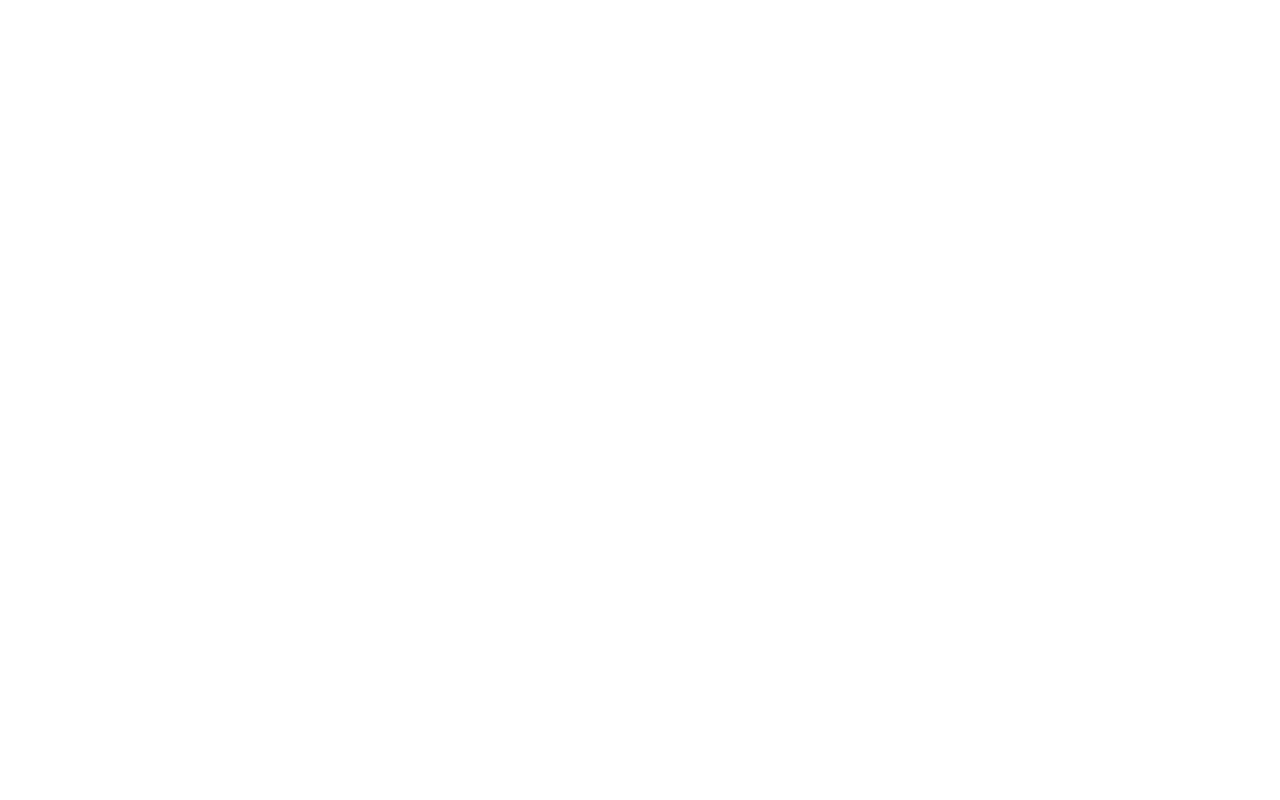
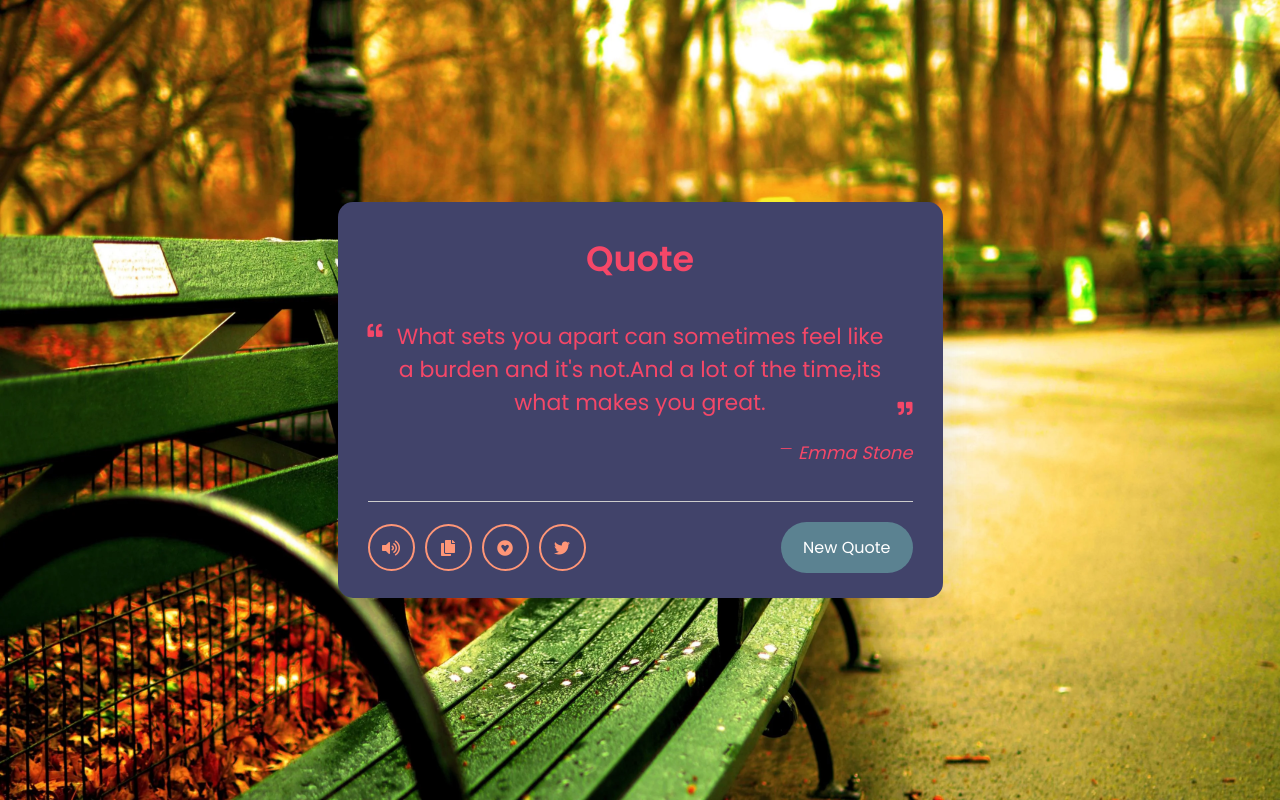
Before and after one commit to Allan-Ngugi/project, a plain HTML site: page index.html in a window 1280 px wide. Drawn offline with Linux system fonts and the light colour scheme.

Commit message:
Complete

```diff
--- a/index.html
+++ b/index.html
@@ -1,12 +1,39 @@
+
 <!DOCTYPE html>
-<html lang="en">
+<html lang="en" dir="ltr">
 <head>
-  <meta charset="UTF-8">
-  <meta http-equiv="X-UA-Compatible" content="IE=edge">
-  <meta name="viewport" content="width=device-width, initial-scale=1.0">
-  <title>Document</title>
+<meta charset="utf-8">
+<title>Daily Dose</title>
+<link rel="stylesheet" href="style.css">
+<meta name="viewport" content="width=device-width, initial-scale=1.0">
+<link rel="stylesheet" href="https://cdnjs.cloudflare.com/ajax/libs/font-awesome/5.15.3/css/all.min.css"/>
 </head>
 <body>
-
+<div class="wrapper">
+<header>Quote</header>
+<div class="content">
+<div class="quote-area">
+<i class="fas fa-quote-left"></i>
+<p class="quote">What sets you apart can sometimes feel like a burden and it's not.And a lot of the time,its what makes you great.</p>
+<i class="fas fa-quote-right"></i>
+</div>
+<div class="author">
+<span>_</span>
+<span class="name">Emma Stone</span>
+</div>
+</div>
+<div class="buttons">
+<div class="features">
+<ul>
+<li class="speech"><i class="fas fa-volume-up"></i></li>
+<li class="copy"><i class="fas fa-copy"></i></li>
+<li class="heart"><i class="fab fa-gratipay"></i></li>
+<li class="twitter"><i class="fab fa-twitter"></i></li>
+</ul>
+<button>New Quote</button>
+</div>
+</div>
+</div>
+<script src="index.js"></script>
 </body>
 </html>
```
Also changed, not shown: back.webp (added), 1 other file.
